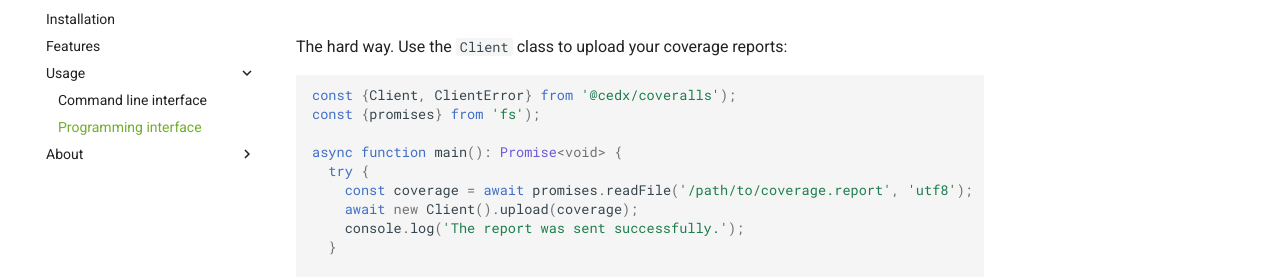
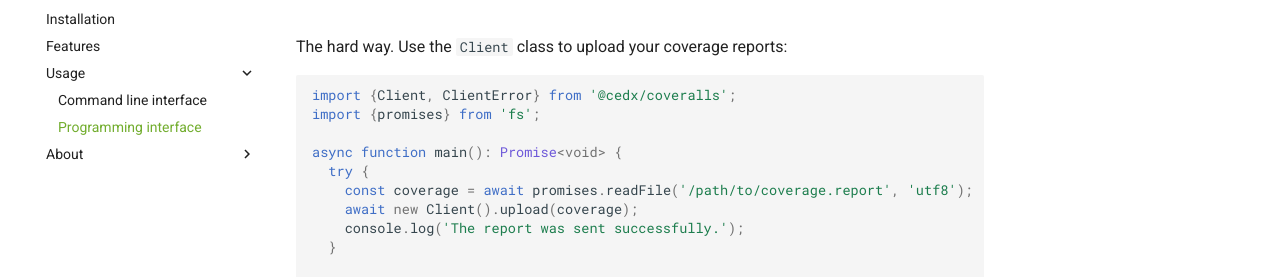
Before and after one commit to cedx/coveralls.js, an MkDocs documentation site: the page built from doc/usage/api.md, in a window 1280 px wide. Shown: the part 146-423 px from the top of the page. Built offline with MkDocs 1.6.1 and Material for MkDocs 9.7.7, drawn with Linux system fonts in a browser that asks for light colours; comment, search, counter and statistics services are not loaded; old or Windows-style settings are respelled for this version of MkDocs.

Commit message:
Updated the documentation

````diff
--- a/doc/usage/api.md
+++ b/doc/usage/api.md
@@ -1,12 +1,12 @@
-path: blob/master/src
-source: client.ts
+path: blob/master
+source: src/client.ts
 
 # Application programming interface
 The hard way. Use the `Client` class to upload your coverage reports:
 
-```javascript
-const {Client, ClientError} from '@cedx/coveralls');
-const {promises} from 'fs');
+```ts
+import {Client, ClientError} from '@cedx/coveralls';
+import {promises} from 'fs';
 
 async function main(): Promise<void> {
   try {
````
Also changed, not shown: doc/installation.md (+1 -1 lines), doc/usage/cli.md (+3 -0 lines).
